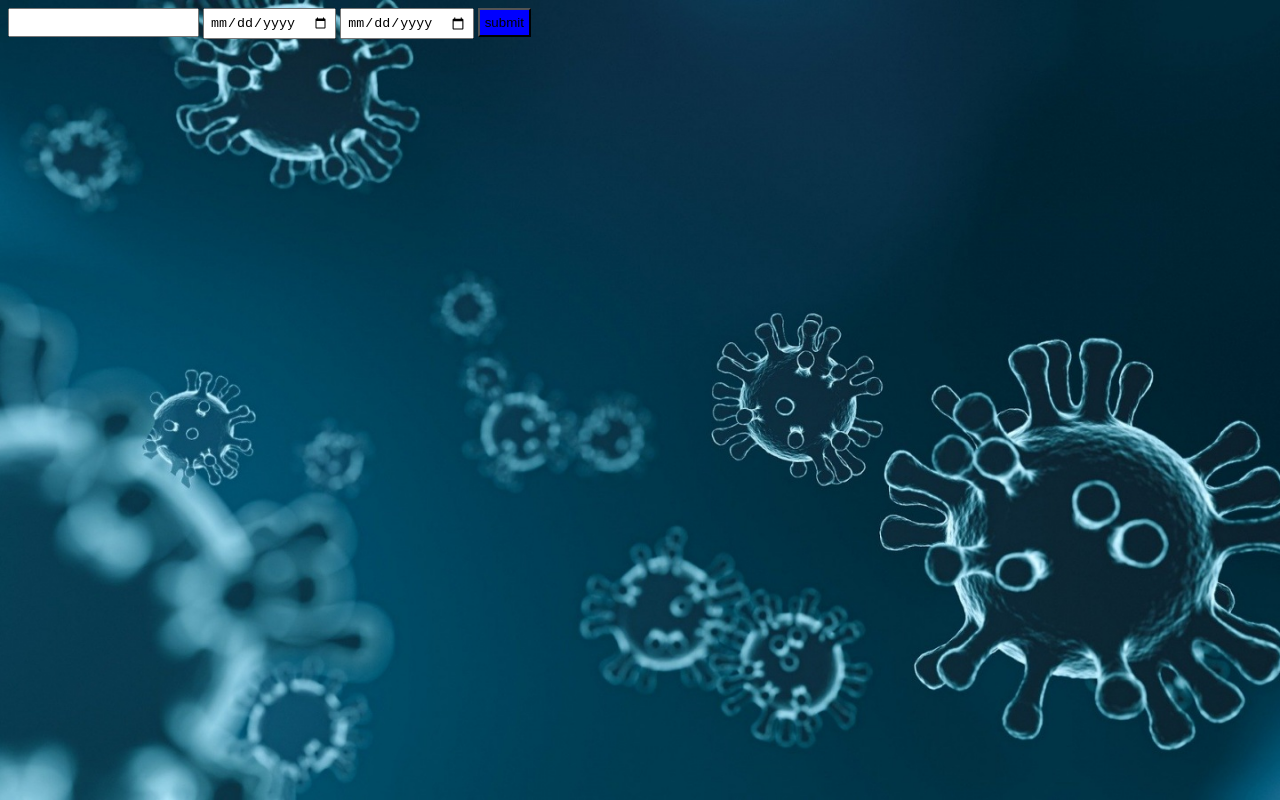
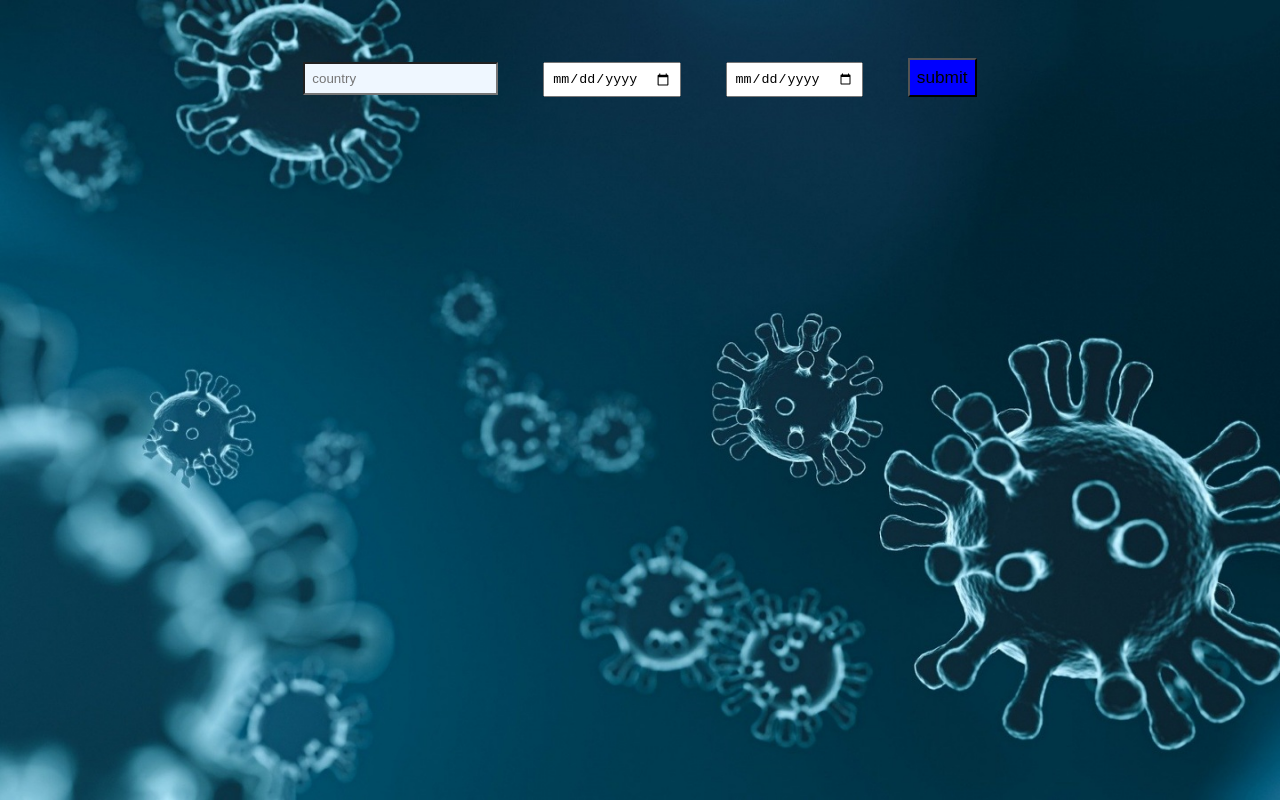
Before and after one commit to AnshSharmaa/Covid19-api-data-fetcher, a plain HTML site: page index.html in a window 1280 px wide. Drawn offline with Linux system fonts and the light colour scheme.

Commit message:
front end done onto functionality

```diff
--- a/css/index.css
+++ b/css/index.css
@@ -1,16 +1,37 @@
 html {
     background: url(../images/bg.jpg) no-repeat center center fixed;
     background-size: cover;
+    font-family: 'Calibri';
+    font-size: 1.2em;
+}
+
+#flex {
+    display: flex;
+    flex-direction: column;
+    align-items: center;
+    padding-top: 30px;
 }
 
 input {
-    padding: 5px;
+    padding: 7px;
+    margin: 20px;
 }
 
 #submit {
     background-color: #0000FF;
+    font-size: 0.9em;
+}
+
+#country {
+    background-color: #EFF7FF;
 }
 
 #country:focus {
     background-color: #B2DEED;
 }
+
+li {
+    padding: 10px 100px;
+    color: white;
+    background-color: #0000FF;
+}
--- a/index.html
+++ b/index.html
@@ -7,12 +7,14 @@
 </head>
 
 <body>
-    <form id="inputHeader">
-        <input id="country" type="text" name="cname" id="cname">
-        <input type="date" name="startdate" id="startdate">
-        <input type="date" name="endtdate" id="endtdate">
-        <input id="submit" type="submit" value="submit">
-    <form/>
+    <div id="flex">
+        <form id="inputHeader">
+            <input id="country" type="text" name="cname" id="cname" placeholder="country">
+            <input type="date" name="startdate" id="startdate">
+            <input type="date" name="endtdate" id="endtdate">
+            <input id="submit" type="submit" value="submit">
+        </form>
+    </div>
 </body>
 
 </html>
```
